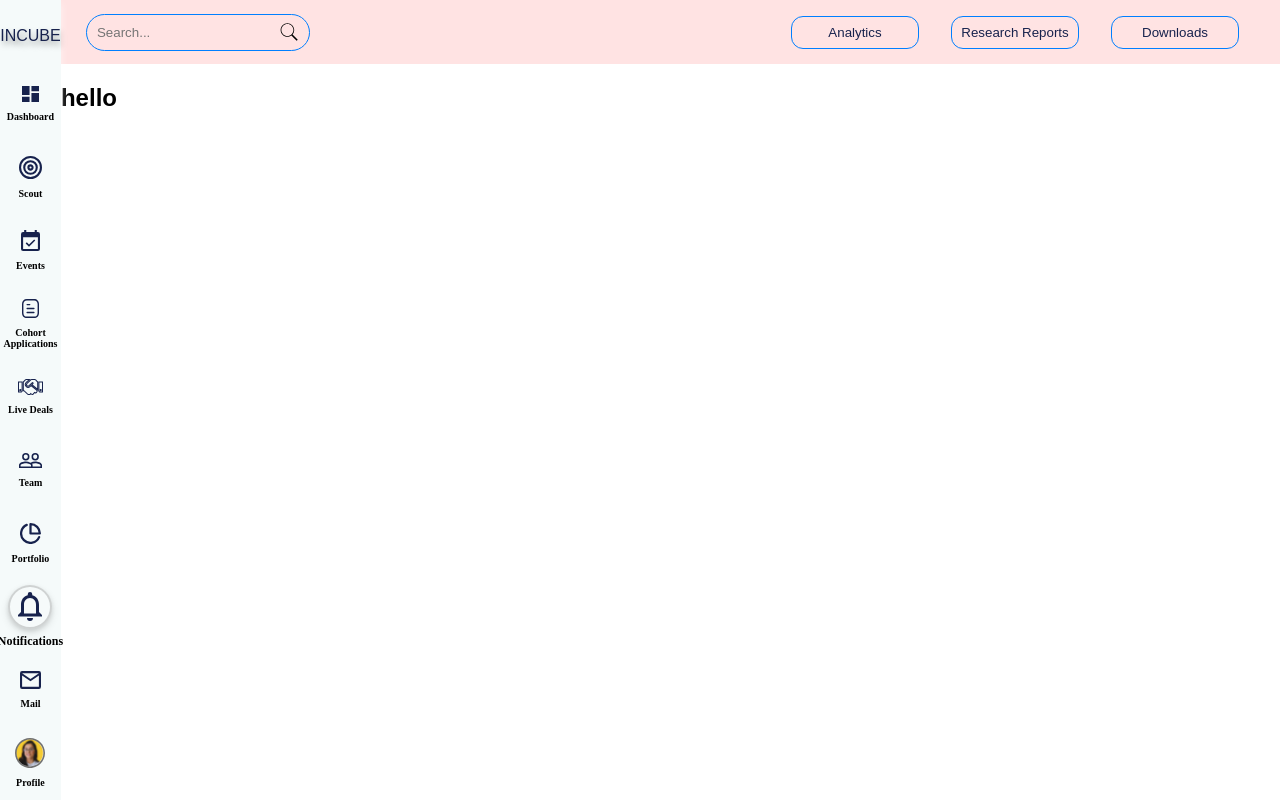
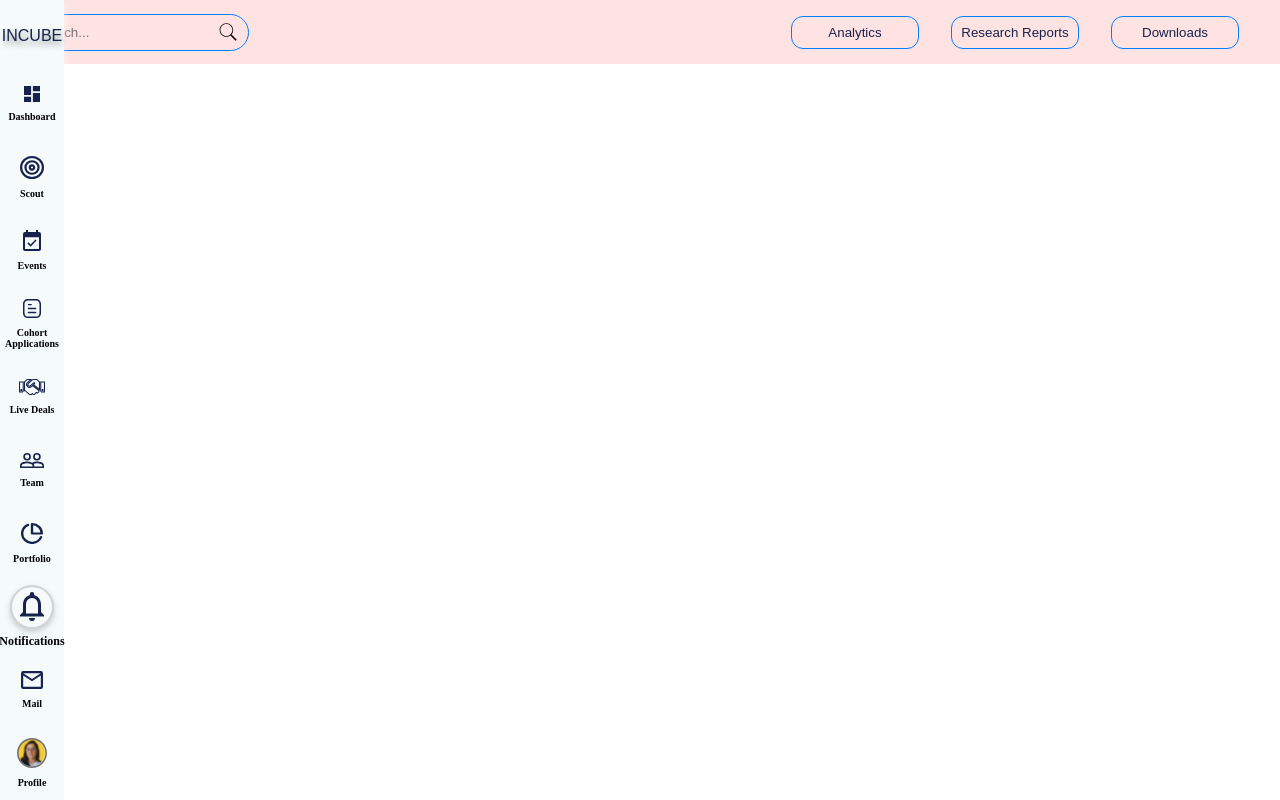
Before and after one commit to Sameer-mishra1/Incube-Dashboard, a React (Create React App) app: page /notifications in a window 1280 px wide. Built offline with nearby package versions, Linux system fonts and the light colour scheme.

Commit message:
Scrolling issue of sidebar fixed

```diff
--- a/src/Components/MainLayout/MainLayout.module.css
+++ b/src/Components/MainLayout/MainLayout.module.css
@@ -5,4 +5,5 @@
   .mainContent {
     flex: 1; /* Allow the main content to expand and fill the available space */
     width: 100%;
+    margin-left: 5vw;
   }
--- a/src/Components/Sidebar/Sidebar.module.css
+++ b/src/Components/Sidebar/Sidebar.module.css
@@ -12,10 +12,9 @@ body {
     flex-direction: column;
     align-items: center;
     justify-content: space-around;
-    position: relative;
+    position: fixed;
     float: left;
     box-shadow: 0 4px 8px 0 rgba(255, 255, 255, 0.6);
-    transition: width 0.3s ease, box-shadow 0.3s ease;
 }
 .sidebar-icon {
     max-width: 80%;
```
